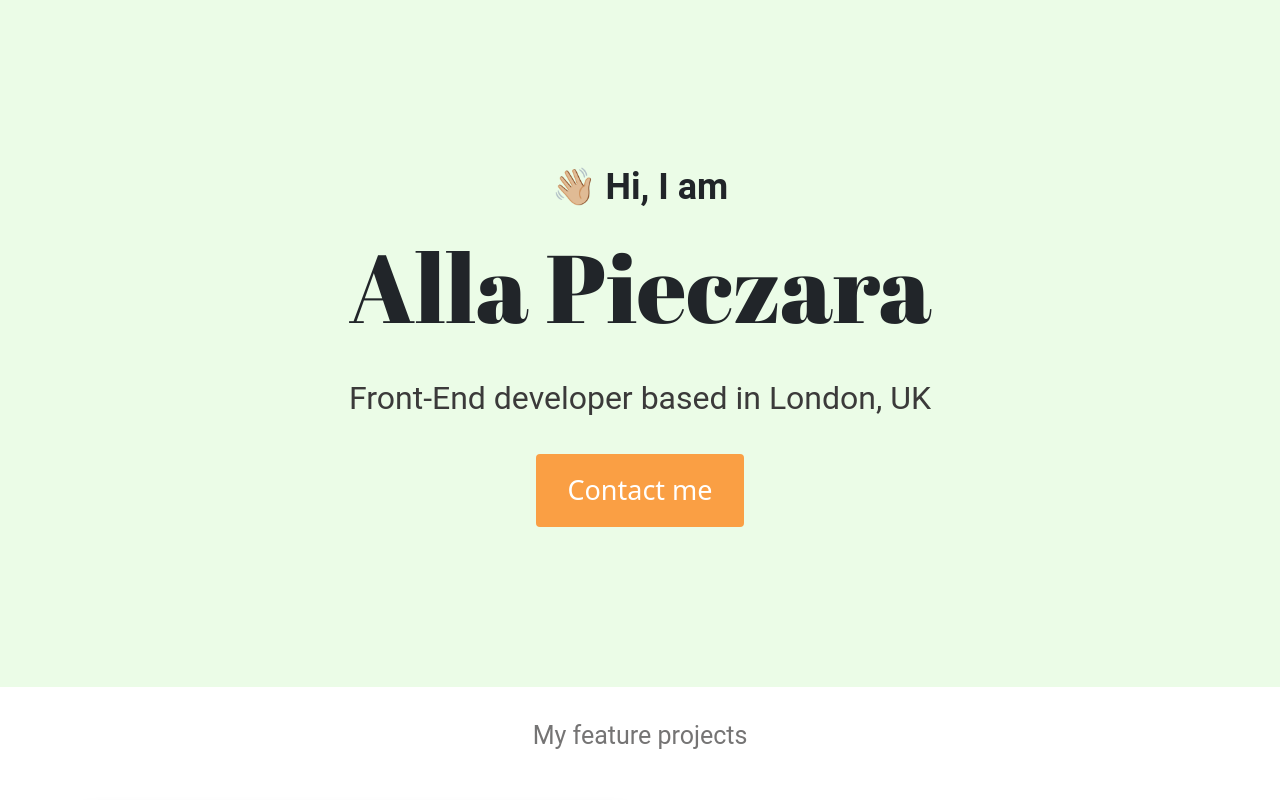
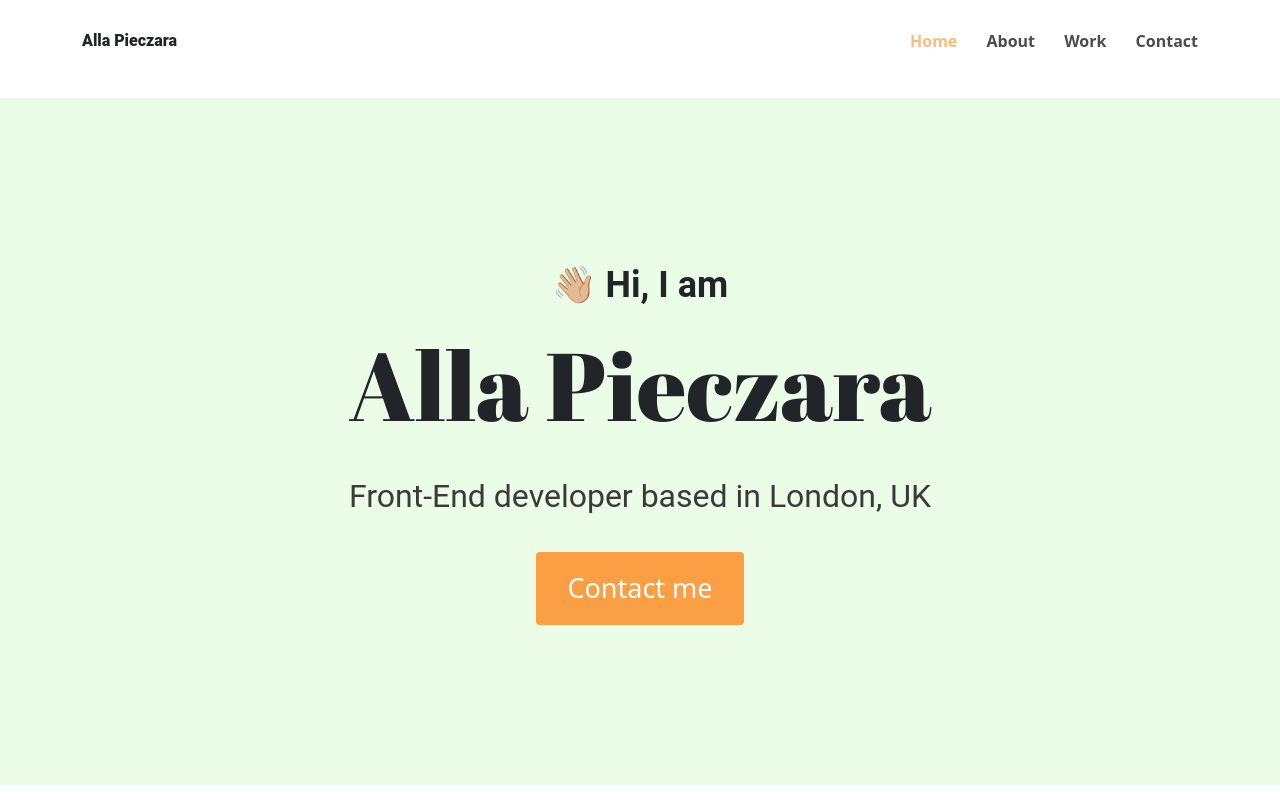
Before and after one commit to allapieczara/portfolio-project, a plain HTML site: page index.html in a window 1280 px wide. Shown: the top 800 px of the page. Drawn offline with nearby package versions, Linux system fonts and the light colour scheme; a web font is replaced by a local one.

Commit message:
Added Nav Bar

```diff
--- a/index.html
+++ b/index.html
@@ -32,6 +32,18 @@
     ></script>
   </head>
   <body>
+    <div class="container">
+      <nav class="d-flex justify-content-between">
+        <p class="nav-name">Alla Pieczara</p>
+        <ul>
+          <li class="active"><a href="/">Home</a></li>
+          <li><a href="about.html">About</a></li>
+          <li><a href="projects.html">Work</a></li>
+          <li><a href="contact.html">Contact</a></li>
+        </ul>
+      </nav>
+    </div>
+
     <div class="hero">
       <p>👋🏼 Hi, I am</p>
       <h1>Alla Pieczara</h1>
--- a/styles/portfolio.css
+++ b/styles/portfolio.css
@@ -14,6 +14,40 @@ h1 {
 /*font-family: 'Abril Fatface', cursive;
 font-family: 'Thasadith', sans-serif;
 font-family: 'Yeseva One', cursive; */
+.nav-name {
+  font-family: var(--default-font-family);
+  font-weight: 900;
+  line-height: 42px;
+}
+
+nav {
+  padding: 20px 0;
+}
+
+nav ul {
+  margin: 0;
+  padding: 0;
+}
+
+nav li {
+  display: inline;
+  list-style: none;
+  line-height: 42px;
+  margin-left: 25px;
+  font-weight: 700;
+  opacity: 0.7;
+}
+
+nav a {
+  text-decoration: none;
+  color: black;
+  transition: all 100ms ease-in-out;
+}
+
+nav a:hover,
+nav li.active a {
+  color: var(--branding-color);
+}
 
 .hero {
   background: var(--background-color);
@@ -131,8 +165,6 @@ font-family: 'Yeseva One', cursive; */
   border-radius: 10px;
 }
 
-
-
 @media (max-width: 960px) {
   h1 {
     font-size: 50px;
@@ -161,3 +193,9 @@ font-family: 'Yeseva One', cursive; */
     padding: 0;
   }
 }
+
+@media (max-width: 433px) {
+  .nav-name {
+    display: none;
+  }
+}
```
